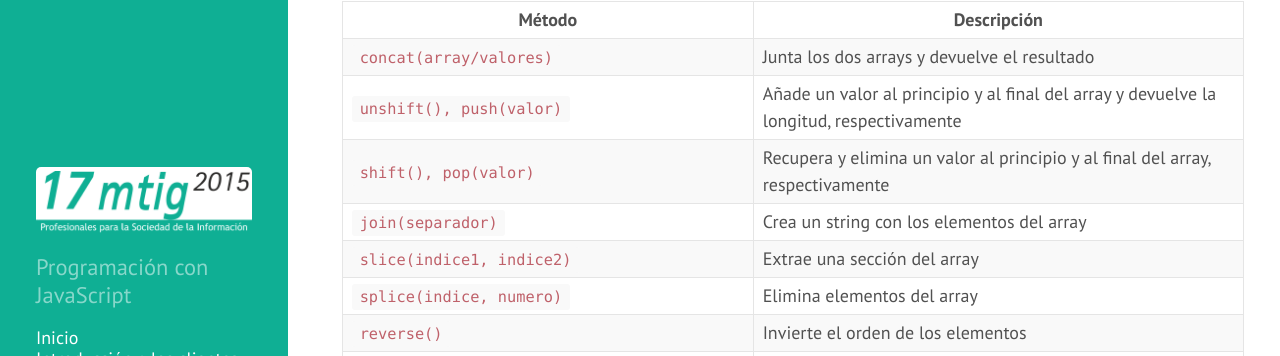
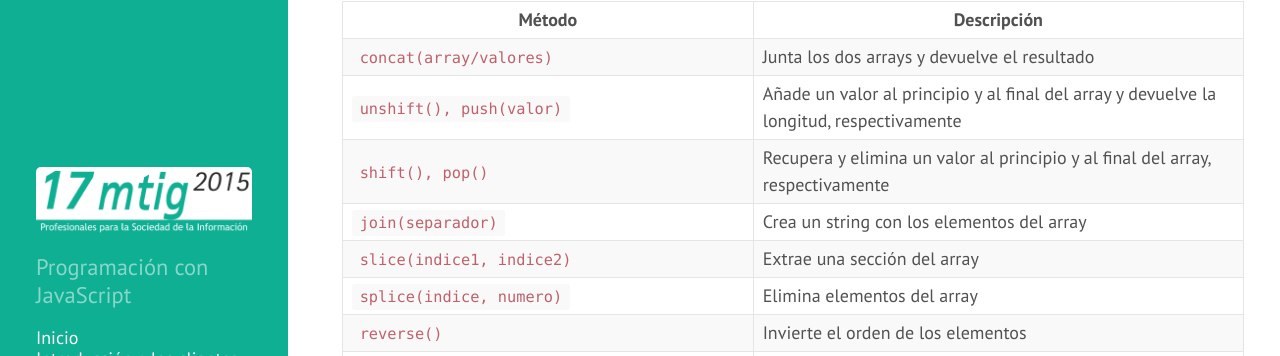
Before and after one commit to xguaita/mtig-js, a Jekyll site: the page built from modulo3/index.md, in a window 1280 px wide and 900 px high, scrolled down 6168 px. Shown: the part 96-452 px from the top of the window. Built offline with Jekyll 4.4.1, drawn with Linux system fonts in a browser that asks for light colours; Markdown is read by kramdown in place of the engine named in the settings.

Commit message:
error método pop

```diff
--- a/modulo3/index.md
+++ b/modulo3/index.md
@@ -219,7 +219,7 @@ Algunos métodos del objeto `Array`:
 | --------- | ----------- |
 | `concat(array/valores)` | Junta los dos arrays y devuelve el resultado |
 | `unshift(), push(valor)` | Añade un valor al principio y al final del array y devuelve la longitud, respectivamente |
-| `shift(), pop(valor)` | Recupera y elimina un valor al principio y al final del array, respectivamente |
+| `shift(), pop()` | Recupera y elimina un valor al principio y al final del array, respectivamente |
 | `join(separador)` | Crea un string con los elementos del array |
 | `slice(indice1, indice2)` | Extrae una sección del array |
 | `splice(indice, numero)` | Elimina elementos del array |
```
